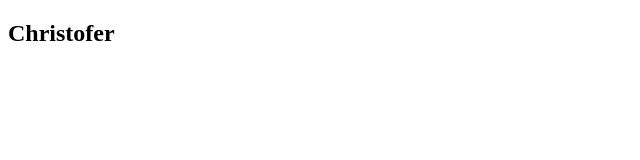
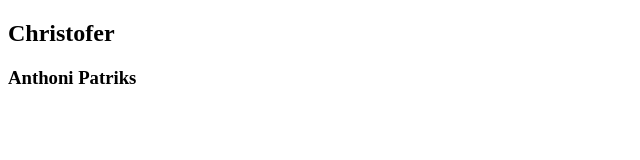
Before and after one commit to ChristoferYup/Practica2git, a plain HTML site: page index.html in a window 1280 px wide. Shown: the whole page, without its empty margins (0-640 px from the left). Drawn offline with Linux system fonts and the light colour scheme.

Commit message:
Newupdate

```diff
--- a/index.html
+++ b/index.html
@@ -7,5 +7,6 @@
 </head>
 <body>
     <h2>Christofer</h2>
+    <h3>Anthoni Patriks</h3>
 </body>
 </html>
```
